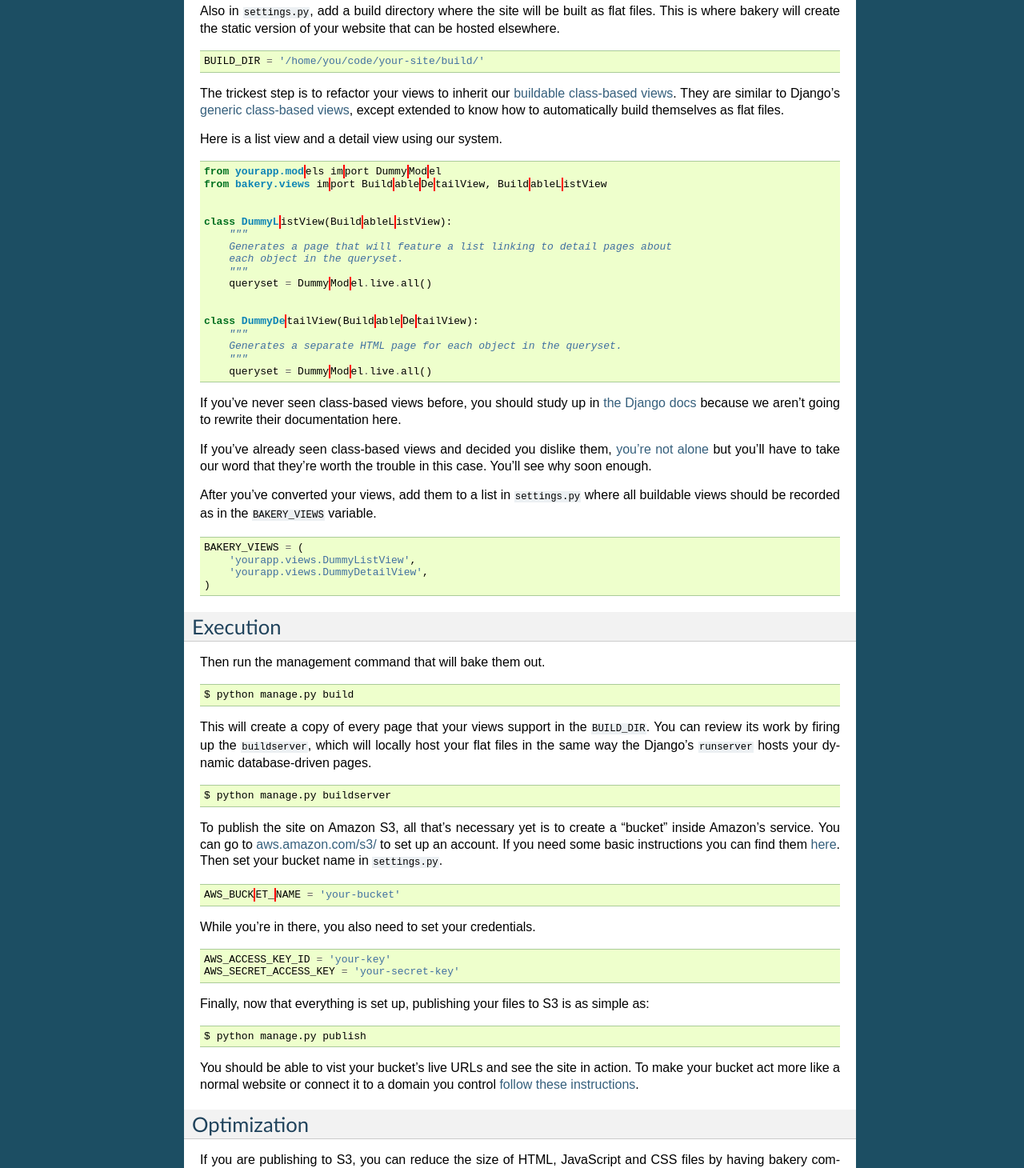
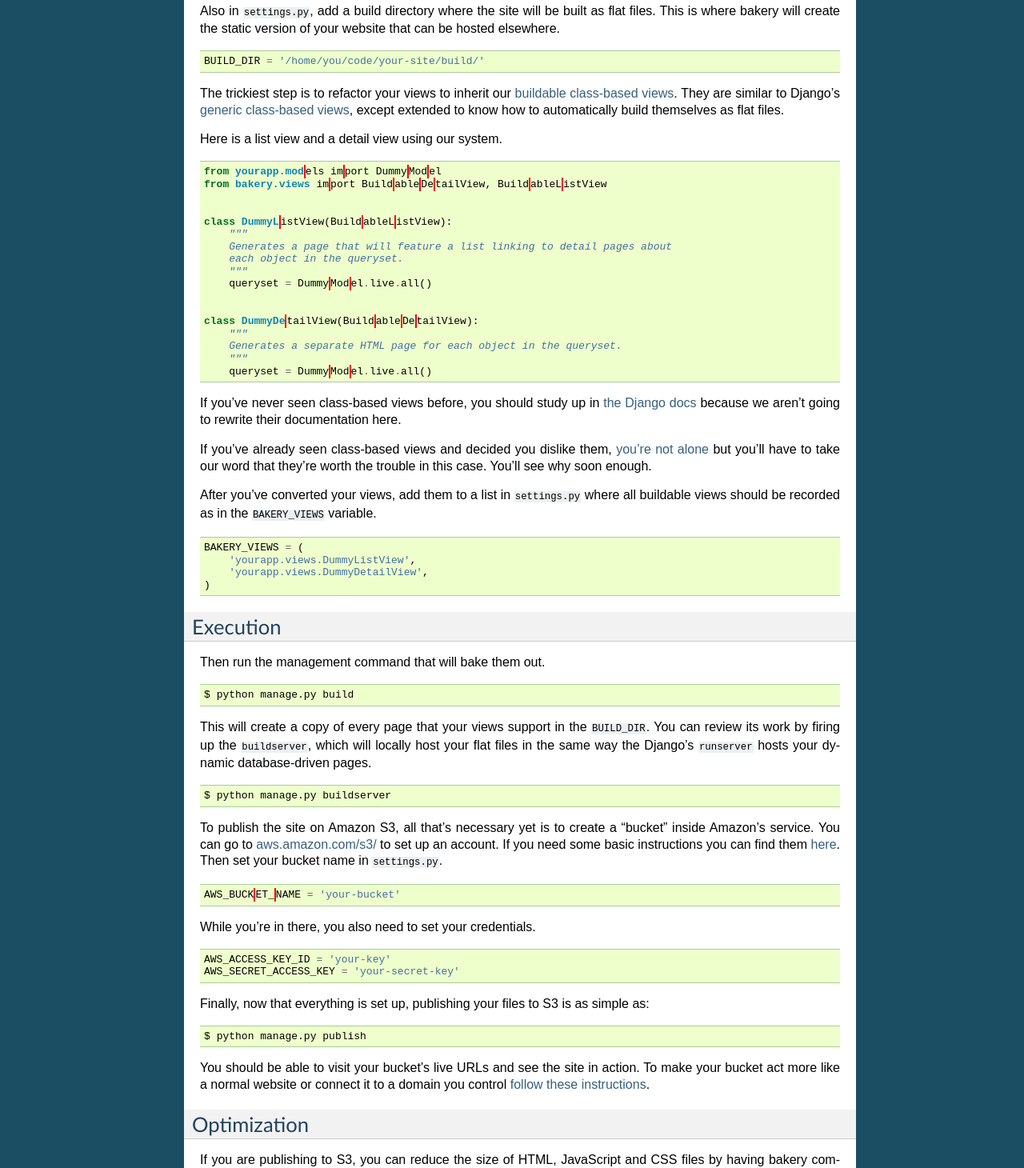
Before and after one commit to palewire/django-bakery, a Sphinx documentation site: the page built from docs/gettingstarted.rst, in a window 1280 px wide. Shown: the part 480-1940 px from the top of the page at 80% size. Built offline with Sphinx 7.4.7, drawn with Linux system fonts in a browser that asks for light colours.

Commit message:
Fix a couple of typos

```diff
--- a/docs/gettingstarted.rst
+++ b/docs/gettingstarted.rst
@@ -32,7 +32,7 @@ Also in ``settings.py``, add a build directory where the site will be built as f
 
     BUILD_DIR = '/home/you/code/your-site/build/'
 
-The trickest step is to re­fact­or your views to in­her­it our
+The trickiest step is to re­fact­or your views to in­her­it our
 :doc:`buildable class-based views </buildableviews>`. They are similar to
 Django's `generic class-based views <https://docs.djangoproject.com/en/dev/topics/class-based-views/>`_,
 except extended to know how to auto­mat­ic­ally build them­selves as flat files.
@@ -118,7 +118,7 @@ Fi­nally, now that everything is set up, pub­lish­ing your files to S3 is as
 
     $ python manage.py publish
 
-You should be able to vist your bucket's live URLs and see the site in action.
+You should be able to visit your bucket's live URLs and see the site in action.
 To make your bucket act more like a normal website or connect it to a domain you
 control `follow these instructions <http://docs.aws.amazon.com/AmazonS3/latest/dev/HowDoIWebsiteConfiguration.html>`_.
 
```
